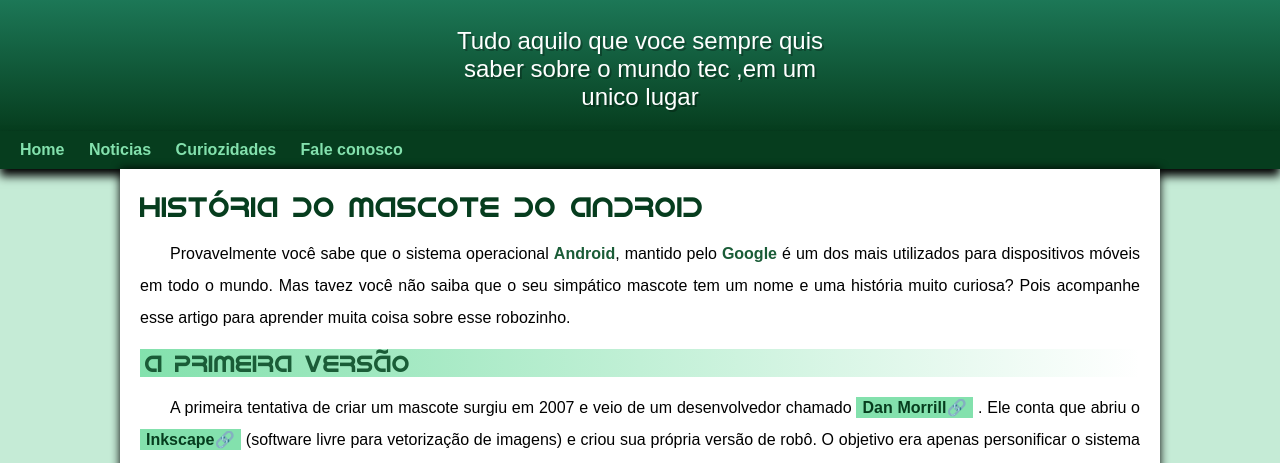
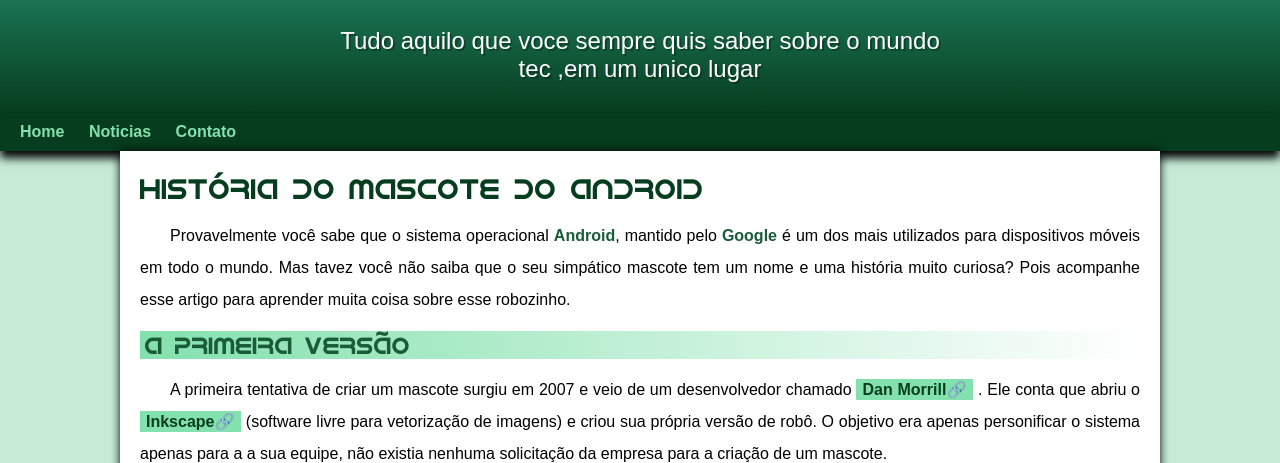
Before and after one commit to matheusjosecosta/projeto-androide, a plain HTML site: page index.html in a window 1280 px wide. Shown: the part 110-573 px from the top of the page. Drawn offline with Linux system fonts and the light colour scheme; a web font is replaced by a local one.

Commit message:
atualizaçao

```diff
--- a/estilo/style.css
+++ b/estilo/style.css
@@ -43,7 +43,6 @@ a.externo::after {
 header{
     background-image: linear-gradient(to bottom,var(--cor3),var(--cor5));
     min-height: 150px;
-    min-width: 400px;
     text-align: center;
     padding-top: 40px;
 }
@@ -61,11 +60,11 @@ header > p{
     color: white;
     font-family: var(--fonte-padrao);
     font-size: 1.5em;
-    max-width: 400px;
+    max-width: 600px;
     padding-right: 10px;
     padding-left: 10px;
     margin: auto;
-    padding-bottom: 20px;
+    padding-bottom: 30px;
     text-shadow: 2px 2px 0px rgba(0, 0, 0, 0.278);
 }
 
--- a/index.html
+++ b/index.html
@@ -15,8 +15,7 @@
     <nav>
         <a href="#">Home</a>
         <a href="#">Noticias</a>
-        <a href="#">Curiozidades</a>
-        <a href="#">Fale conosco</a>
+        <a href="#">Contato</a>
     </nav>
     <main>
         <article>
```
